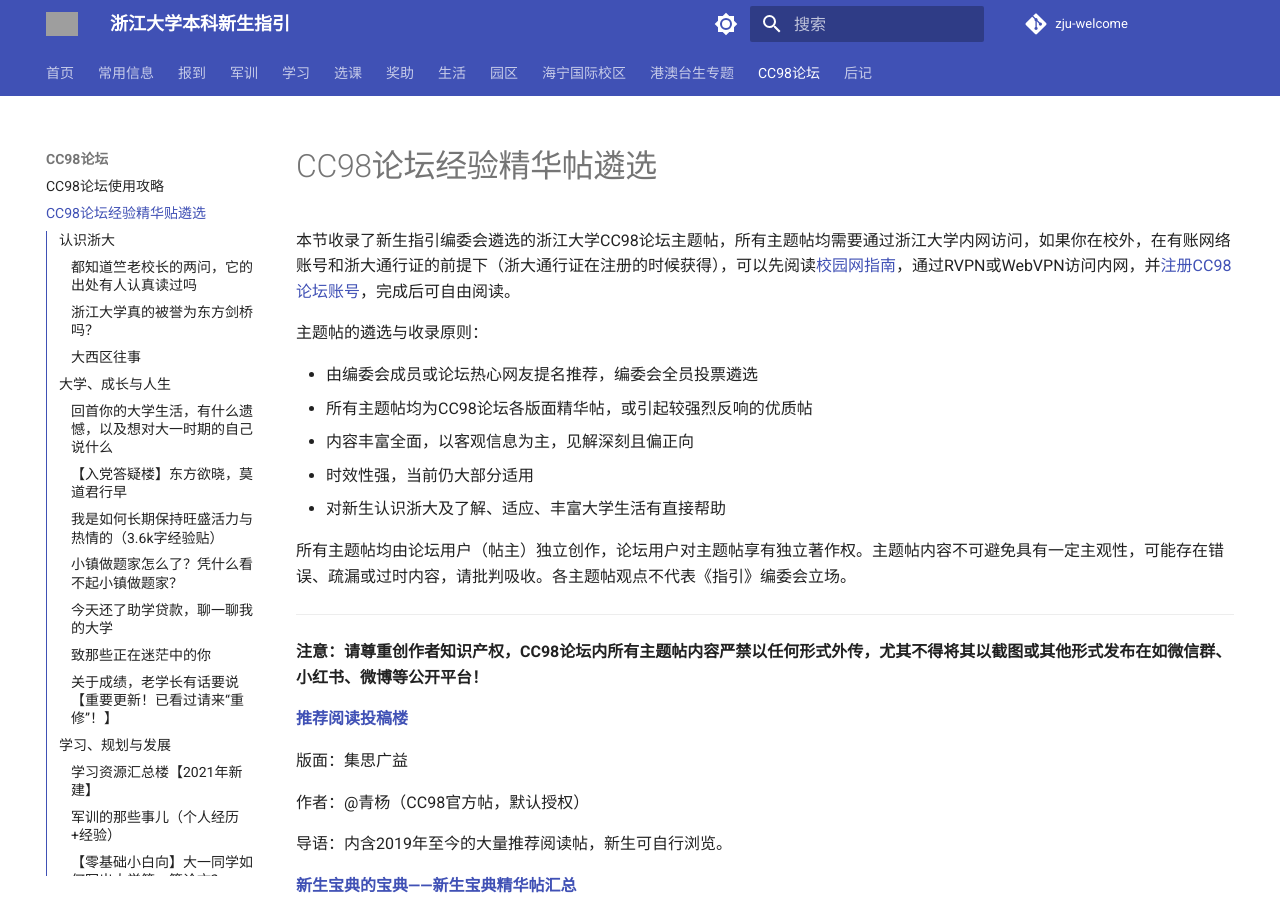
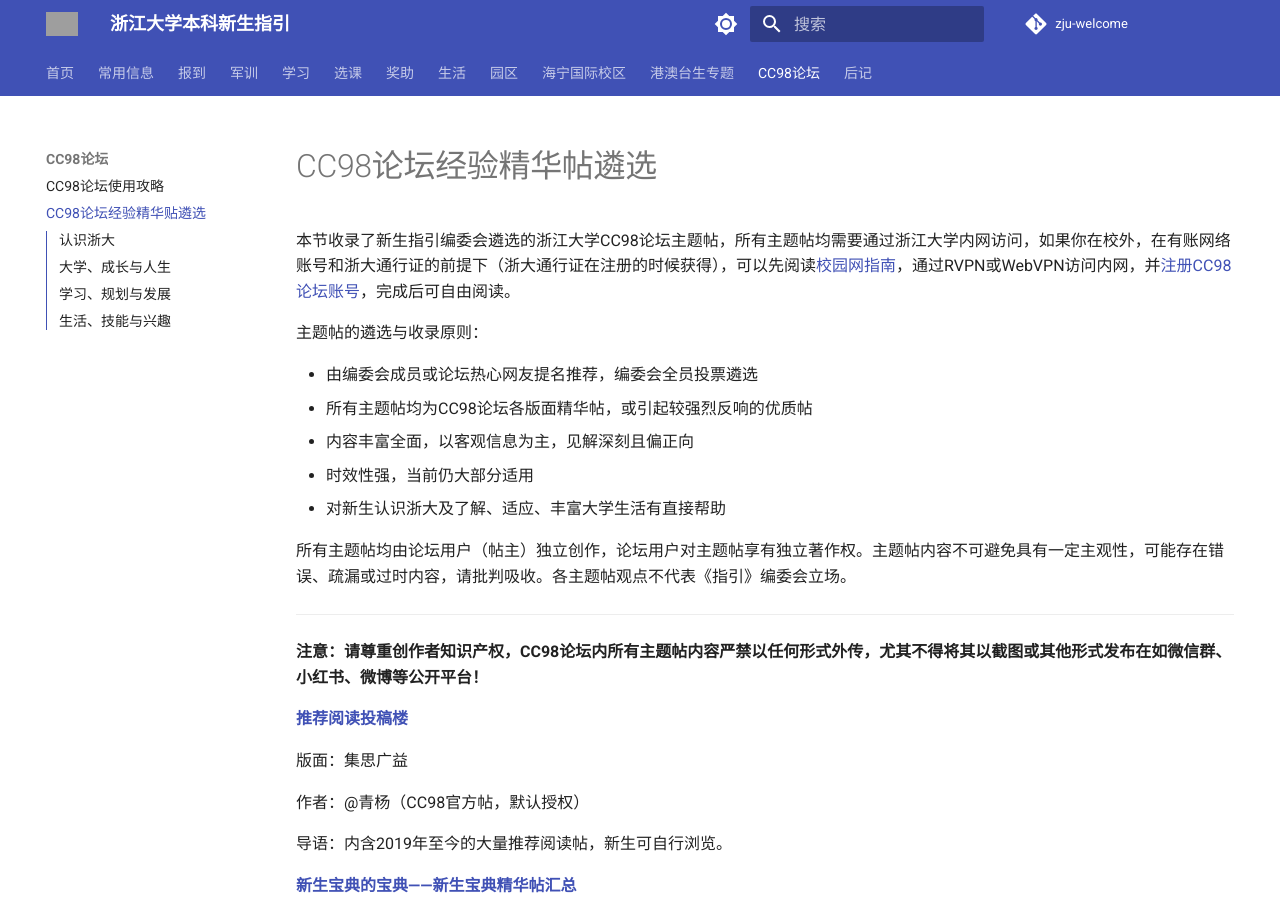
Before and after one commit to mini-full/zju-welcome, an MkDocs documentation site: the page built from docs/cc98/recommended.md, in a window 1280 px wide and 900 px high. Built offline with MkDocs 1.6.1 and Material for MkDocs 9.7.7, drawn with Linux system fonts in a browser that asks for light colours; plug-ins that fetch from the network failed and are left out; comment, search, counter and statistics services are not loaded; grey boxes are pictures that could not be loaded.

Commit message:
去掉了经验贴的MarkDown标题 (#106)

```diff
--- a/docs/cc98/recommended.md
+++ b/docs/cc98/recommended.md
@@ -34,7 +34,7 @@
 
 ## 认识浙大
 
-### [都知道竺老校长的两问，它的出处有人认真读过吗](https://zjuers.com/rd?url=https://www.cc98.org/topic/4926535&mode=1)
+**[都知道竺老校长的两问，它的出处有人认真读过吗](https://zjuers.com/rd?url=https://www.cc98.org/topic/4926535&mode=1)**
 
 版面：似水流年
 
@@ -42,7 +42,7 @@
 
 导语：关于竺老两问出处的原文，十分建议每一位新生都读一读。
 
-### [浙江大学真的被誉为东方剑桥吗？](https://zjuers.com/rd?url=https://www.cc98.org/topic/5209585&mode=1)
+**[浙江大学真的被誉为东方剑桥吗？](https://zjuers.com/rd?url=https://www.cc98.org/topic/5209585&mode=1)**
 
 版面：校园信息
 
@@ -50,7 +50,7 @@
 
 导语：关于“浙大被称为东方剑桥”校史的考据与补充，对于新生进一步了解浙大历史有很好的意义
 
-### [大西区往事](https://zjuers.com/rd?url=https://www.cc98.org/topic/4909566&mode=1)
+**[大西区往事](https://zjuers.com/rd?url=https://www.cc98.org/topic/4909566&mode=1)**
 
 版面：似水流年
 
@@ -60,7 +60,7 @@
 
 ## 大学、成长与人生
 
-### [回首你的大学生活，有什么遗憾，以及想对大一时期的自己说什么](https://zjuers.com/rd?url=https://www.cc98.org/topic/5211889&mode=1)
+**[回首你的大学生活，有什么遗憾，以及想对大一时期的自己说什么](https://zjuers.com/rd?url=https://www.cc98.org/topic/5211889&mode=1)**
 
 版面：新生宝典
 
@@ -68,7 +68,7 @@
 
 导语：这是毕业之际，学长学姐们想要送给新生的良言。
 
-### [【入党答疑楼】东方欲晓，莫道君行早](https://zjuers.com/rd?url=https://www.cc98.org/topic/5260471&mode=1)
+**[【入党答疑楼】东方欲晓，莫道君行早](https://zjuers.com/rd?url=https://www.cc98.org/topic/5260471&mode=1)**
 
 版面：新生宝典
 
@@ -76,7 +76,7 @@
 
 导语：入党答疑，尤其对入党动机进行了解答，希望对处于迷茫和纠结中的你有所帮助。
 
-### [我是如何长期保持旺盛活力与热情的（3.6k字经验贴）](https://zjuers.com/rd?url=https://www.cc98.org/topic/5235001&mode=1)
+**[我是如何长期保持旺盛活力与热情的（3.6k字经验贴）](https://zjuers.com/rd?url=https://www.cc98.org/topic/5235001&mode=1)**
 
 版面：感性空间
 
@@ -84,7 +84,7 @@
 
 导语：如何从无意义的生活中找到意义与价值，找到方向感，这或许是新生不可避免需要面对的话题。
 
-### [小镇做题家怎么了？凭什么看不起小镇做题家？](https://zjuers.com/rd?url=https://www.cc98.org/topic/5376464&mode=1)
+**[小镇做题家怎么了？凭什么看不起小镇做题家？](https://zjuers.com/rd?url=https://www.cc98.org/topic/5376464&mode=1)**
 
 版面：社科杂谈
 
@@ -92,7 +92,7 @@
 
 导语：白丁阁主关于“小镇做题家”的看法，或许能够引起你的共鸣。
 
-### [今天还了助学贷款，聊一聊我的大学](https://zjuers.com/rd?url=https://www.cc98.org/topic/5316505&mode=1)
+**[今天还了助学贷款，聊一聊我的大学](https://zjuers.com/rd?url=https://www.cc98.org/topic/5316505&mode=1)**
 
 版面：心灵之约
 
@@ -100,7 +100,7 @@
 
 导语：贫困生勤学“翻身”的例子，是家庭经济困难学生的榜样。
 
-### [致那些正在迷茫中的你](https://zjuers.com/rd?url=https://www.cc98.org/topic/5865129&mode=1)
+**[致那些正在迷茫中的你](https://zjuers.com/rd?url=https://www.cc98.org/topic/5865129&mode=1)**
 
 版面：考研一族
 
@@ -108,7 +108,7 @@
 
 导语：一位延毕生浪子回头最终考研上岸的故事，值得你借鉴与学习。
 
-### [关于成绩，老学长有话要说【重要更新！已看过请来“重修”！】](https://zjuers.com/rd?url=https://www.cc98.org/topic/5115799&mode=1)
+**[关于成绩，老学长有话要说【重要更新！已看过请来“重修”！】](https://zjuers.com/rd?url=https://www.cc98.org/topic/5115799&mode=1)**
 
 版面：学习天地
 
@@ -118,7 +118,7 @@
 
 ## 学习、规划与发展
 
-### [学习资源汇总楼【2021年新建】](https://zjuers.com/rd?url=https://www.cc98.org/topic/5025877&mode=1)
+**[学习资源汇总楼【2021年新建】](https://zjuers.com/rd?url=https://www.cc98.org/topic/5025877&mode=1)**
 
 版面：学习天地
 
@@ -126,7 +126,7 @@
 
 导语：汇总了海量的课程学习资源，对于课程学习帮助极大。
 
-### [军训的那些事儿（个人经历+经验）](https://zjuers.com/rd?url=https://www.cc98.org/topic/5403188&mode=1)
+**[军训的那些事儿（个人经历+经验）](https://zjuers.com/rd?url=https://www.cc98.org/topic/5403188&mode=1)**
 
 版面：新生宝典
 
@@ -134,7 +134,7 @@
 
 导语：推荐还没军训的新生小朋友阅读，提前了解军训过程，做好心理准备。
 
-### [【零基础小白向】大一同学如何写出大学第一篇论文？](https://zjuers.com/rd?url=https://www.cc98.org/topic/5700327&mode=1)
+**[【零基础小白向】大一同学如何写出大学第一篇论文？](https://zjuers.com/rd?url=https://www.cc98.org/topic/5700327&mode=1)**
 
 版面：学习天地
 
@@ -142,7 +142,7 @@
 
 导语：面向没有论文写作经验、缺乏电脑使用经验的大一小白，专门用作方便大一新生朋友们完成人生第一篇大学论文。
 
-### [大一秋冬学期个人的课程学习总结与资源分享（微积分/线代/工图/舞龙舞狮/博弈论基础/大学写作）](https://zjuers.com/rd?url=https://www.cc98.org/topic/5805315&mode=1)
+**[大一秋冬学期个人的课程学习总结与资源分享（微积分/线代/工图/舞龙舞狮/博弈论基础/大学写作）](https://zjuers.com/rd?url=https://www.cc98.org/topic/5805315&mode=1)**
 
 版面：学习天地
 
@@ -150,7 +150,7 @@
 
 导语：从一个大一新生角度总结了课程学习的经验，或许对你有用。
 
-### [非英专生和英语爱好者如何全方位提升自己的英语](https://zjuers.com/rd?url=https://www.cc98.org/topic/5482641&mode=1)
+**[非英专生和英语爱好者如何全方位提升自己的英语](https://zjuers.com/rd?url=https://www.cc98.org/topic/5482641&mode=1)**
 
 版面：外语学习
 
@@ -158,7 +158,7 @@
 
 导语：英语是绝大部分浙大学生的第一或第二外语，此帖内容实用，对新生克服外语学习困难有指导意义。
 
-### [全文干货 | 手把手教你成为“时间管理大师”](https://zjuers.com/rd?url=https://www.cc98.org/topic/5852429&mode=1)
+**[全文干货 | 手把手教你成为“时间管理大师”](https://zjuers.com/rd?url=https://www.cc98.org/topic/5852429&mode=1)**
 
 版面：学习天地
 
@@ -166,7 +166,7 @@
 
 导语：提供了一套完整的时间管理方法，对适应大学生活或许能提供帮助。
 
-### [如何真正流畅的科学上网（全科普）](https://zjuers.com/rd?url=https://www.cc98.org/topic/4965018&mode=1)
+**[如何真正流畅的科学上网（全科普）](https://zjuers.com/rd?url=https://www.cc98.org/topic/4965018&mode=1)**
 
 版面：电脑医院
 
@@ -174,7 +174,7 @@
 
 导语：非常详细地介绍了“科学上网”，对于大部分新生小白来说都能够有帮助。
 
-### [飞跃手册汇总（更新至2023）](https://zjuers.com/rd?url=https://www.cc98.org/topic/4859952&mode=1)
+**[飞跃手册汇总（更新至2023）](https://zjuers.com/rd?url=https://www.cc98.org/topic/4859952&mode=1)**
 
 版面：留学交流
 
@@ -182,7 +182,7 @@
 
 导语：帮助新生了解更多未来可能的去向，留学的信息差比保研考研就业要多，相当一部分新生入学时甚至完全不知道有这条路。
 
-### [老学长给24届学弟学妹做点选调生相关的科普](https://zjuers.com/rd?url=https://www.cc98.org/topic/5683713&mode=1)
+**[老学长给24届学弟学妹做点选调生相关的科普](https://zjuers.com/rd?url=https://www.cc98.org/topic/5683713&mode=1)**
 
 版面：求职广场
 
@@ -192,7 +192,7 @@
 
 ## 生活、技能与兴趣
 
-### [PPT的打开方式——如何从0开始制作一张PPT](https://zjuers.com/rd?url=https://www.cc98.org/topic/5318556&mode=1)
+**[PPT的打开方式——如何从0开始制作一张PPT](https://zjuers.com/rd?url=https://www.cc98.org/topic/5318556&mode=1)**
 
 版面：学习天地
 
@@ -200,7 +200,7 @@
 
 导语：PPT制作——大学生必备技能之一。
 
-### [【科普 长文】更适合大学生的硬件选择导论（一）](https://zjuers.com/rd?url=https://www.cc98.org/topic/5824608&mode=1)
+**[【科普 长文】更适合大学生的硬件选择导论（一）](https://zjuers.com/rd?url=https://www.cc98.org/topic/5824608&mode=1)**
 
 版面：数码世界
 
@@ -208,7 +208,7 @@
 
 导语：超长文非常详细地科普了计算机、硬件的相关知识，对大部分高中生都有很高的价值。
 
-### [我的游戏观：用怎样的态度玩游戏，玩什么样的游戏？](https://zjuers.com/rd?url=https://www.cc98.org/topic/5454981&mode=1)
+**[我的游戏观：用怎样的态度玩游戏，玩什么样的游戏？](https://zjuers.com/rd?url=https://www.cc98.org/topic/5454981&mode=1)**
 
 版面：文学交流
 
@@ -216,7 +216,7 @@
 
 导语：关于“玩游戏”，非常好的一个看法和视角，对于刚刚进入大学，需要合理安排生活的学生具有很大意义。
 
-### [毕业前整理的杭州吃喝玩乐合集！](https://zjuers.com/rd?url=https://www.cc98.org/topic/5083383&mode=1)
+**[毕业前整理的杭州吃喝玩乐合集！](https://zjuers.com/rd?url=https://www.cc98.org/topic/5083383&mode=1)**
 
 版面：休闲娱乐
 
@@ -224,7 +224,7 @@
 
 导语：非常非常非常丰富且详细的杭州吃喝玩乐指南，图文并茂。
 
-### [杭州干饭指南（内附详细介绍和菜品推荐）](https://zjuers.com/rd?url=https://www.cc98.org/topic/5685031&mode=1)
+**[杭州干饭指南（内附详细介绍和菜品推荐）](https://zjuers.com/rd?url=https://www.cc98.org/topic/5685031&mode=1)**
 
 版面：美食天地
 
@@ -232,7 +232,7 @@
 
 导语：比较详细的干饭指南，或许能拯救处于“美食荒漠”的你。
 
-### [各位，实验室or部门聚餐店铺汇总，吐血整理！！推荐指数🌟🌟🌟🌟🌟](https://zjuers.com/rd?url=https://www.cc98.org/topic/5860106&mode=1)
+**[各位，实验室or部门聚餐店铺汇总，吐血整理！！推荐指数🌟🌟🌟🌟🌟](https://zjuers.com/rd?url=https://www.cc98.org/topic/5860106&mode=1)**
 
 版面：美食天地
 
@@ -240,7 +240,7 @@
 
 导语：比较详细的聚餐指南，不知道和朋友去哪聚的话，不如看看？
 
-### [记录书和故事](https://zjuers.com/rd?url=https://www.cc98.org/topic/5018217&mode=1)
+**[记录书和故事](https://zjuers.com/rd?url=https://www.cc98.org/topic/5018217&mode=1)**
 
 版面：读书时光
 
@@ -248,7 +248,7 @@
 
 导语：收录了楼主所读的上百本书的读书笔记，至今仍在更新，值得学习与借鉴。
 
-### [豆瓣 Top 250 movies on NexusHD](https://zjuers.com/rd?url=https://www.cc98.org/topic/5384048&mode=1)
+**[豆瓣 Top 250 movies on NexusHD](https://zjuers.com/rd?url=https://www.cc98.org/topic/5384048&mode=1)**
 
 版面：NexusHD
 
@@ -256,7 +256,7 @@
 
 导语：250部N站免费电影资源汇总，电影爱好者的福音。
 
-### [大一全年志愿者经验贴（思政可看）（待后续大二更新）（志愿者、经验贴、小时数）](https://zjuers.com/rd?url=https://www.cc98.org/topic/5819421&mode=1)
+**[大一全年志愿者经验贴（思政可看）（待后续大二更新）（志愿者、经验贴、小时数）](https://zjuers.com/rd?url=https://www.cc98.org/topic/5819421&mode=1)**
 
 版面：学习天地
 
@@ -264,7 +264,7 @@
 
 导语：丰富的志愿者经历记录与正向的志愿者精神，可以供你参考。
 
-### [不查资料你能说出自己家城市的名称由来吗（内附干货）](https://zjuers.com/rd?url=https://www.cc98.org/topic/5167720&mode=1)
+**[不查资料你能说出自己家城市的名称由来吗（内附干货）](https://zjuers.com/rd?url=https://www.cc98.org/topic/5167720&mode=1)**
 
 版面：社科杂谈
 
@@ -272,7 +272,7 @@
 
 导语：关于中国各个城市地名来源的介绍，与每一个人都相关。
 
-### [CC98与8US——一项关于校内论坛对于大学生身份认同的构建机制的质性研究](https://zjuers.com/rd?url=https://www.cc98.org/topic/5810945&mode=1)
+**[CC98与8US——一项关于校内论坛对于大学生身份认同的构建机制的质性研究](https://zjuers.com/rd?url=https://www.cc98.org/topic/5810945&mode=1)**
 
 版面：98网事
 
```
